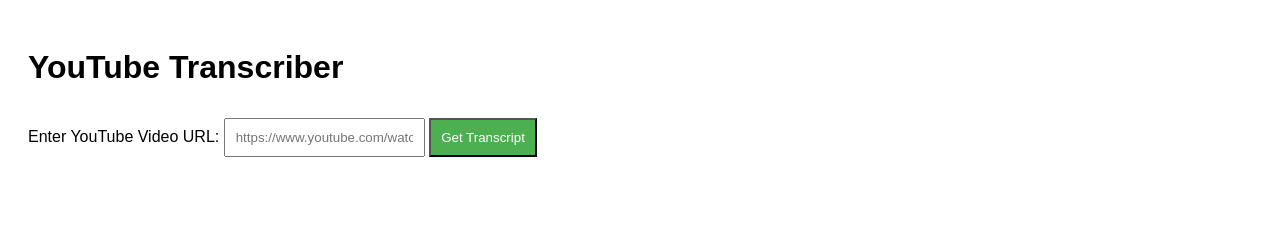
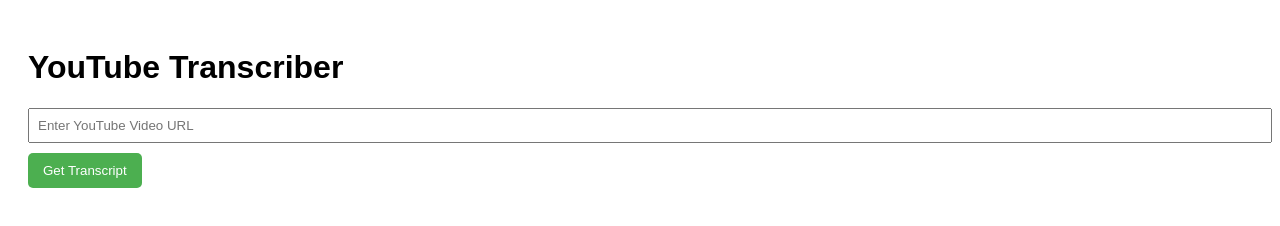
Before and after one commit to therishabhpatel/utube_transcriptor, a plain HTML site: page index.html in a window 1280 px wide. Drawn offline with Linux system fonts and the light colour scheme.

Commit message:
Updated code and added backend integration

```diff
--- a/index.html
+++ b/index.html
@@ -5,40 +5,59 @@
   <meta name="viewport" content="width=device-width, initial-scale=1.0">
   <title>YouTube Transcriber</title>
   <style>
-    body { font-family: Arial, sans-serif; padding: 20px; }
-    button { padding: 10px; background-color: #4CAF50; color: white; }
-    input { padding: 10px; margin-top: 10px; }
+    body {
+      font-family: Arial, sans-serif;
+      padding: 20px;
+    }
+    button {
+      padding: 10px 15px;
+      background-color: #4CAF50;
+      color: white;
+      border: none;
+      border-radius: 5px;
+      cursor: pointer;
+    }
+    input {
+      padding: 8px;
+      margin-bottom: 10px;
+      width: 100%;
+    }
+    #result {
+      margin-top: 20px;
+    }
   </style>
 </head>
 <body>
   <h1>YouTube Transcriber</h1>
-  <label for="videoUrl">Enter YouTube Video URL:</label>
-  <input type="text" id="videoUrl" placeholder="https://www.youtube.com/watch?v=xyz" />
-  <button onclick="generateSummary()">Get Transcript</button>
+  <input id="youtubeUrl" type="text" placeholder="Enter YouTube Video URL" />
+  <button onclick="getTranscript()">Get Transcript</button>
   <div id="result"></div>
 
   <script>
-    function generateSummary() {
-      const videoUrl = document.getElementById('videoUrl').value; // Get URL from the user input
-      if (!videoUrl) {
-        alert("Please enter a video URL.");
+    async function getTranscript() {
+      const youtubeUrl = document.getElementById('youtubeUrl').value;
+      if (!youtubeUrl) {
+        alert('Please enter a YouTube URL!');
         return;
       }
 
-      document.getElementById('result').innerHTML = "Summary is being generated...";
+      document.getElementById('result').innerHTML = "Processing...";
 
-      fetch("/api/generate-summary", {
-        method: "POST",
-        body: JSON.stringify({ url: videoUrl }),
-        headers: { "Content-Type": "application/json" }
-      })
-      .then(response => response.json())
-      .then(data => {
-        document.getElementById('result').innerHTML = data.summary;  // Display the generated summary
-      })
-      .catch(error => {
-        document.getElementById('result').innerHTML = "Error: " + error.message;
+      // Sending a POST request to the Vercel serverless function
+      const response = await fetch('/api/utube', {
+        method: 'POST',
+        headers: { 'Content-Type': 'application/json' },
+        body: JSON.stringify({ url: youtubeUrl }),
       });
+
+      const data = await response.json();
+
+      // Displaying the result
+      if (data.error) {
+        document.getElementById('result').innerHTML = `Error: ${data.error}`;
+      } else {
+        document.getElementById('result').innerHTML = `<h3>Summary:</h3><p>${data.summary}</p>`;
+      }
     }
   </script>
 </body>
```
Also changed, not shown: vercel.json, 1 other file.
